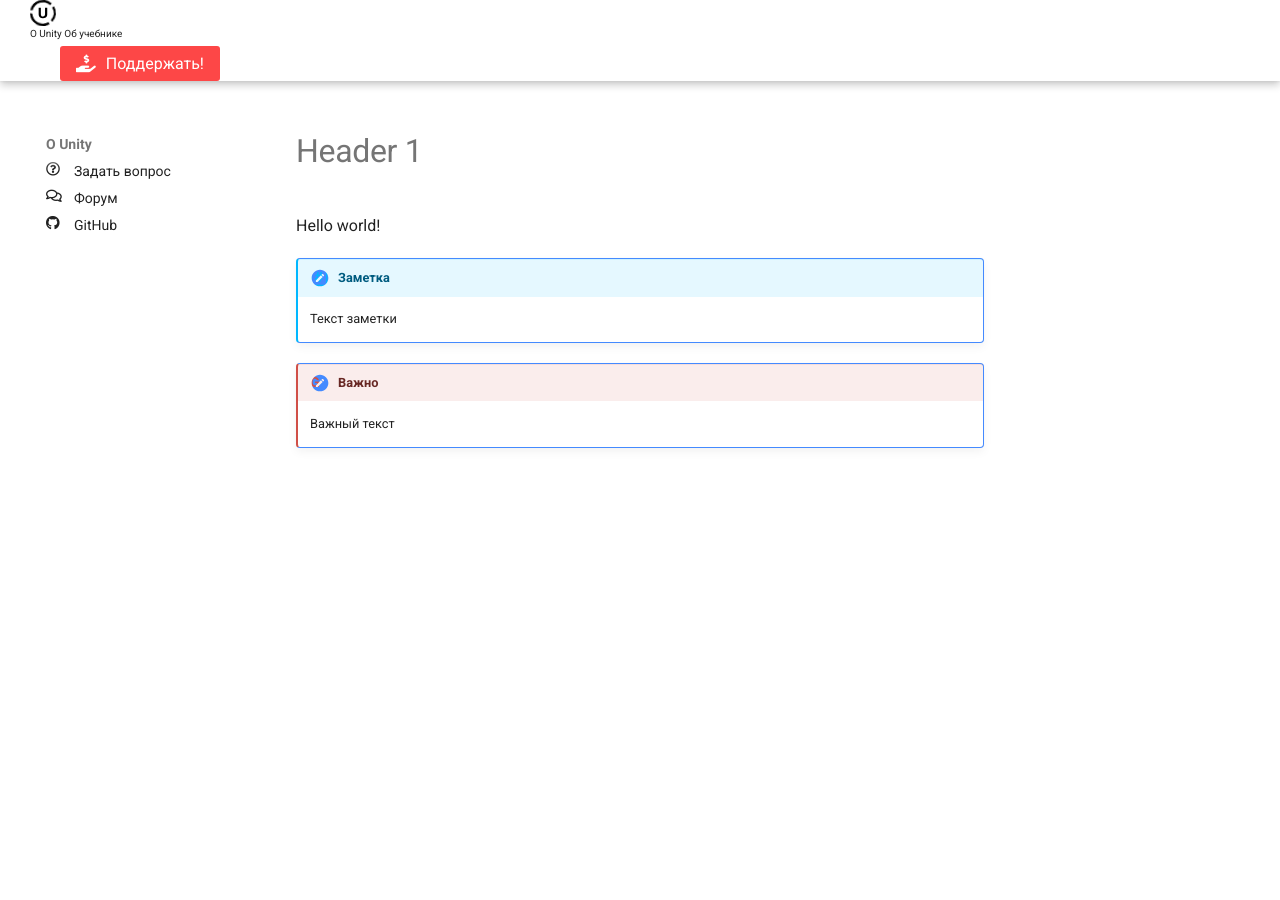
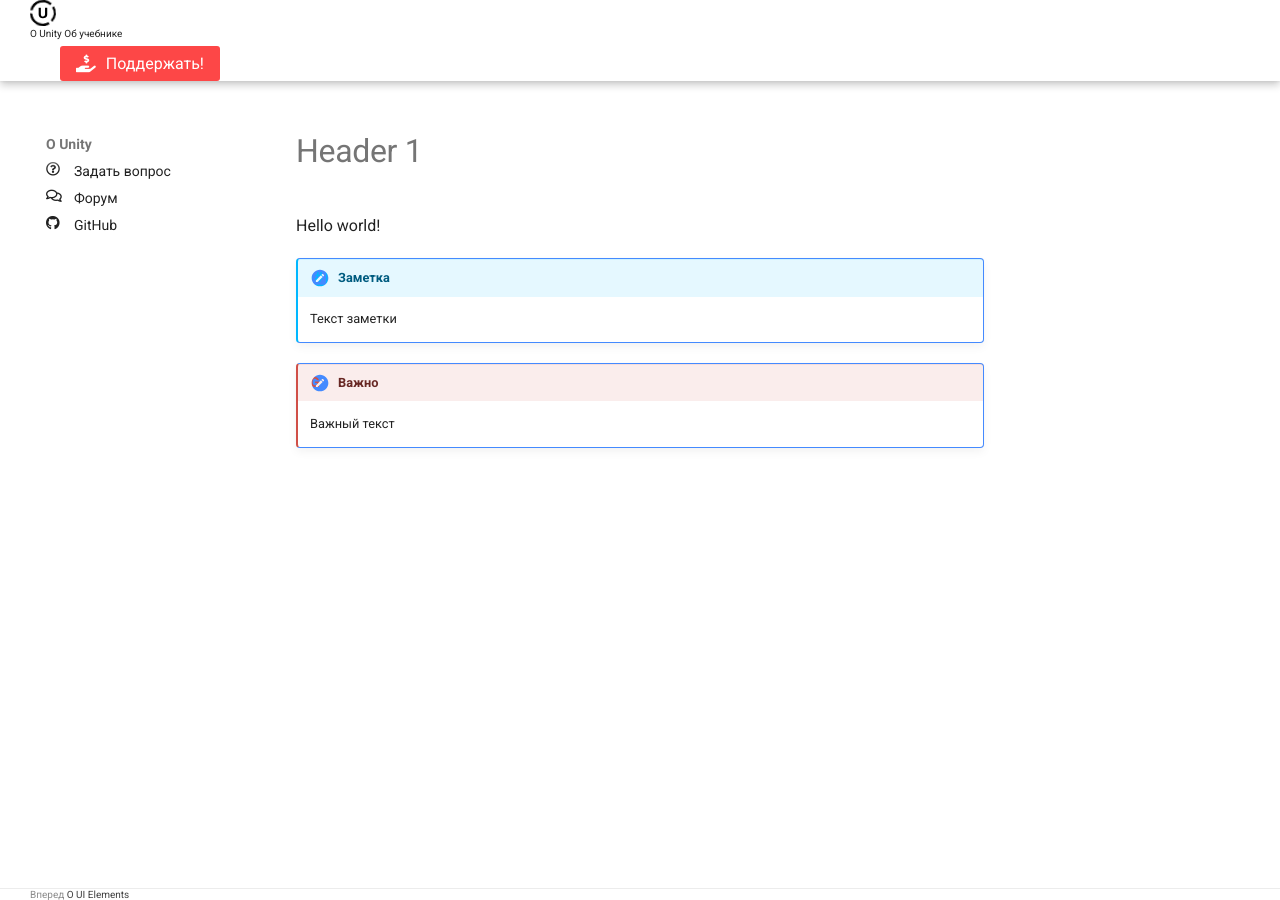
Before and after one commit to CMTV/ounity-book, an MkDocs documentation site: the page built from docs/index.md, in a window 1280 px wide. Built offline with MkDocs 1.6.1 and Material for MkDocs 9.7.7, drawn with Linux system fonts in a browser that asks for light colours; nearby versions of some CDN libraries.

Commit message:
Статья: О UI Elements

```diff
--- a/mkdocs.yml
+++ b/mkdocs.yml
@@ -6,6 +6,13 @@
 
 nav:
     - Об учебнике: index.md
+    - UI:
+        - UI Elements:
+            - О UI Elements: ui/ui-elements/about/index.md
+            - Пример: ''
+            - UXML: ''
+            - USS: ''
+            - Логика: ''
 
 theme:
     name: material
--- /dev/null
+++ b/theme/css/footer/footer.css
@@ -0,0 +1,27 @@
+.md-footer .md-footer-nav {
+  border-top: 1px solid #ececec;
+  background: white;
+  color: #3F3F3F;
+}
+
+.md-footer .md-footer-nav .md-footer-nav__direction {
+  color: #8c8c8c;
+}
+
+.md-footer .md-footer-meta.md-quote {
+  display: -webkit-box;
+  display: -ms-flexbox;
+  display: flex;
+  -webkit-box-align: center;
+      -ms-flex-align: center;
+          align-items: center;
+  -webkit-box-pack: center;
+      -ms-flex-pack: center;
+          justify-content: center;
+  padding: 2rem .5rem;
+  font-size: .8rem;
+  color: #989898;
+  border-top: 1px solid #ececec;
+  background: #F7F7F7;
+}
+/*# sourceMappingURL=footer.css.map */
--- /dev/null
+++ b/theme/css/footer/footer.scss
@@ -0,0 +1,34 @@
+$footer-color: #3F3F3F;
+
+.md-footer
+{
+    .md-footer-nav
+    {
+        border-top: 1px solid #ececec;
+        background: white;
+
+        color: $footer-color;
+
+        .md-footer-nav__direction
+        {
+            color: lighten($footer-color, 30%);
+        }
+    }
+
+    .md-footer-meta.md-quote
+    {
+        display: flex;
+        align-items: center;
+        justify-content: center;
+
+        padding: 2rem .5rem;
+
+        font-size: .8rem;
+        //font-family: "Times New Roman";
+        //text-transform: uppercase;
+        color: lighten($footer-color, 35%);
+
+        border-top: 1px solid #ececec;
+        background: #F7F7F7;
+    }
+}
--- a/theme/main.html
+++ b/theme/main.html
@@ -3,7 +3,7 @@
 {% block site_meta %}
     {{ super() }}
 
-    <meta property="og:image" content="{{ config.site_url + 'ogLogo.png' }}" />
+    <meta property="og:image" content="{{ config.site_url + '/ogLogo.png' }}" />
 {% endblock %}
 
 {% block styles %}
@@ -32,6 +32,9 @@
 
     <!-- Logo -->
     <link rel="stylesheet" href="{{ 'css/logo/logo.css' | url }}" />
+
+    <!-- Footer -->
+    <link rel="stylesheet" href="{{ 'css/footer/footer.css' | url }}" />
 {% endblock %}
 
 {% block libs %}
```
Also changed, not shown: docs/ui/ui-elements/about/index.md (added, +76 -0 lines), theme/partials/footer.html (+15 -15 lines), docs/ui/ui-elements/about/images/imgui-structure.png (added), docs/ui/ui-elements/about/images/uielements-structure.png (added), 1 other file.
